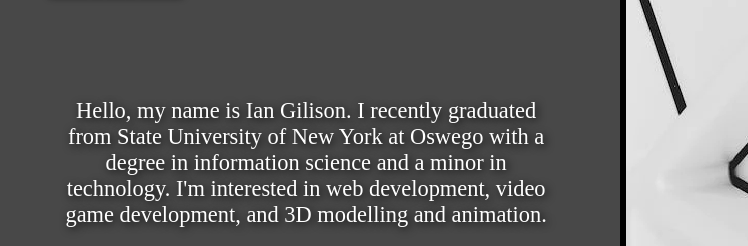
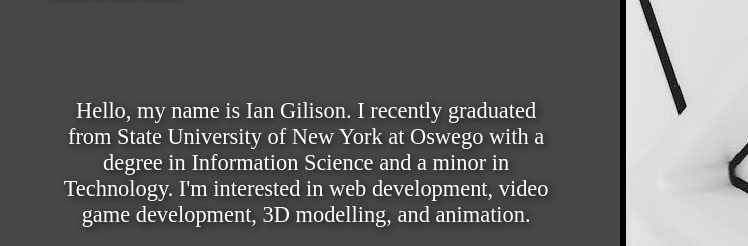
Before and after one commit to IanGilison/IanGilison.github.io, a plain HTML site: page index.html in a window 1280 px wide. Shown: the part 241-487 px from the top of the page, 532-1280 px from the left. Drawn offline with Linux system fonts and the light colour scheme; a web font is replaced by a local one.

Commit message:
Add files via upload

```diff
--- a/index.html
+++ b/index.html
@@ -41,7 +41,7 @@
 	 	<img src="profilepic.jpg" style="width: 33.7%; height: 82.1%; margin-left: -46%; margin-top: -3.5%; border: 3px solid black; position: absolute;"  alt="">
 
 	 	<p style="width: 50%; margin-left: 44%; margin-top: 10%; font-size: 140%; text-shadow: 2px 2px 8px black;">
-	 		Hello, my name is Ian Gilison. I recently graduated from State University of New York at Oswego with a degree in information science and a minor in technology. I'm interested in web development, video game development, and 3D modelling and animation.
+	 		Hello, my name is Ian Gilison. I recently graduated from State University of New York at Oswego with a degree in Information Science and a minor in Technology. I'm interested in web development, video game development, 3D modelling, and animation.
 	 	</p>
 </div>
 
```
